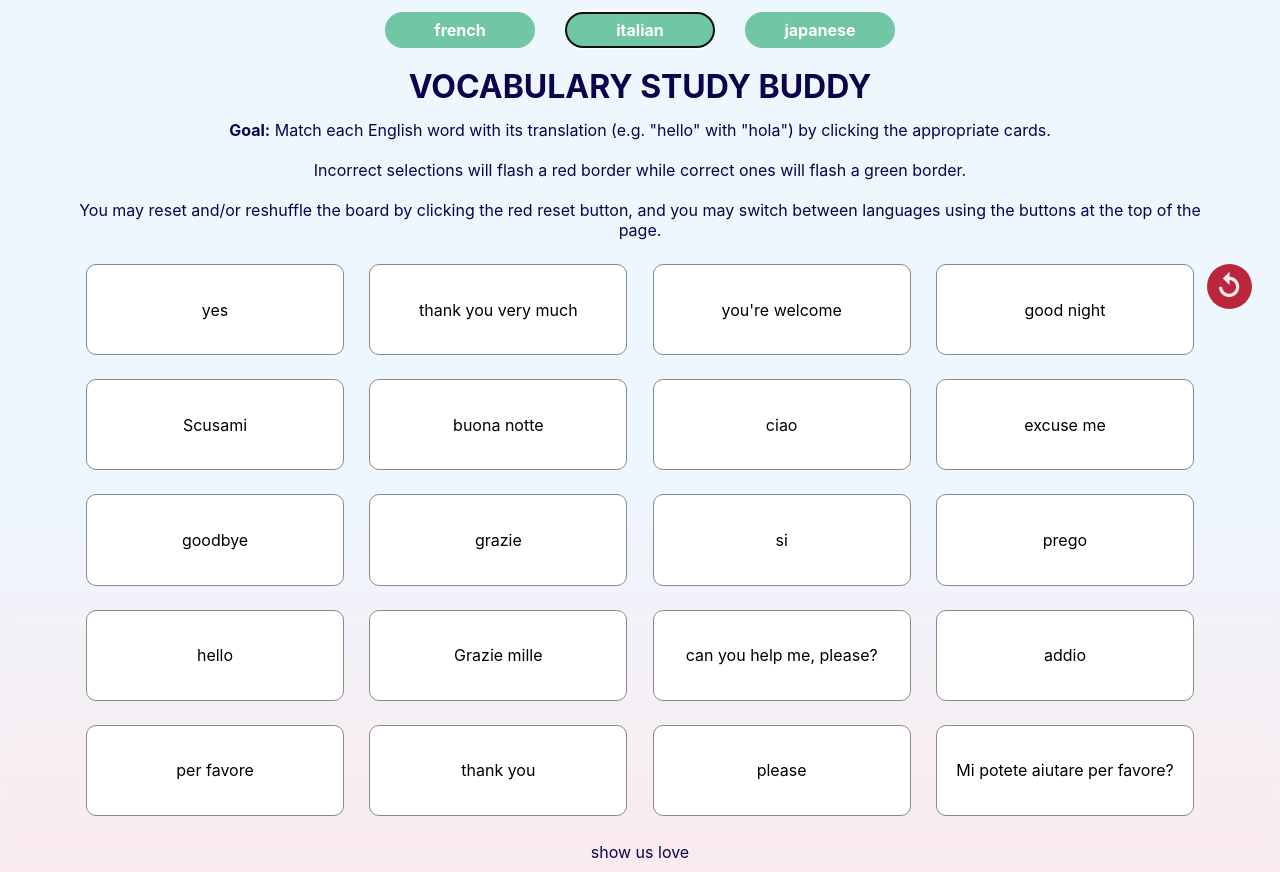
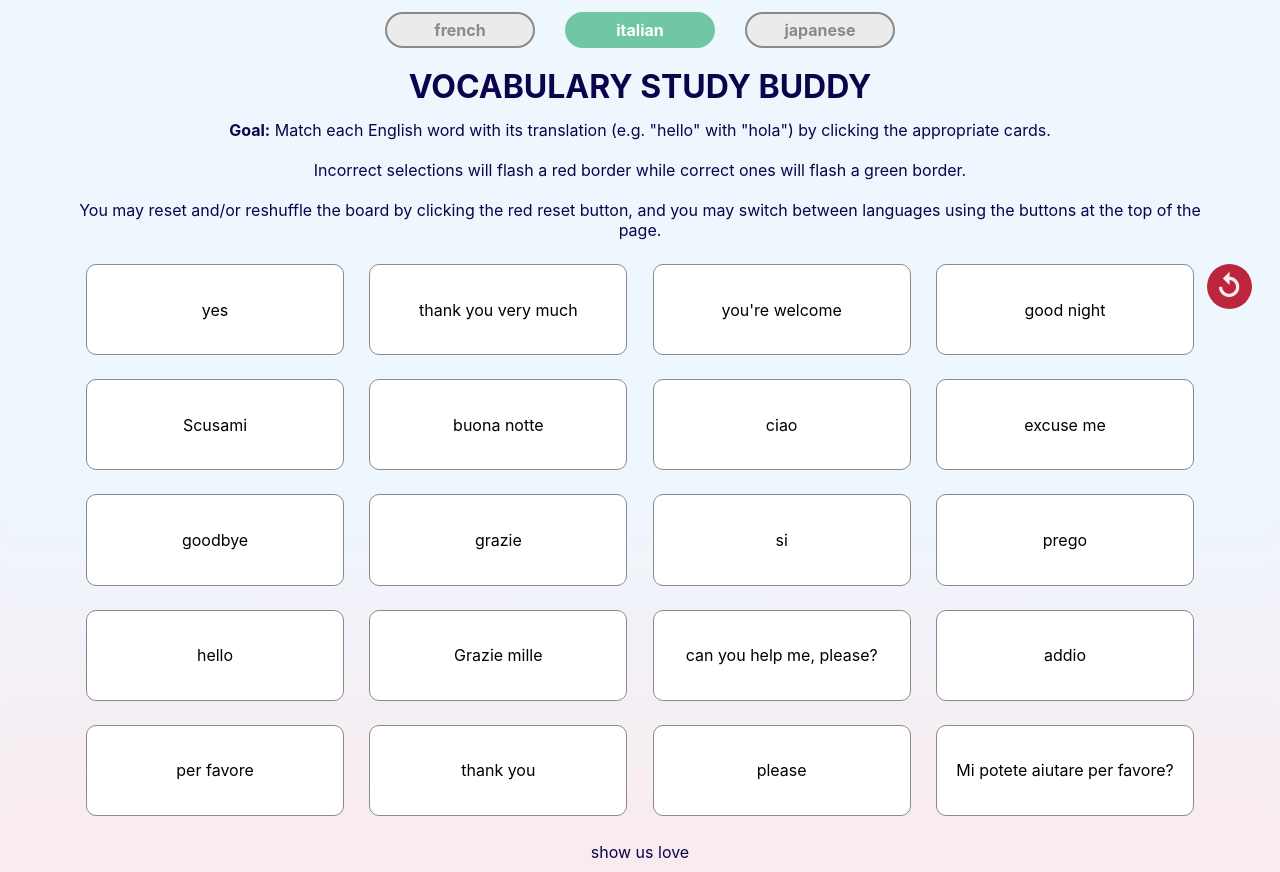
Before and after one commit to chingu-voyages/Vocab-Study-Buddy, a React (Create React App) app: page / in a window 1280 px wide. Built offline with nearby package versions, Linux system fonts and the light colour scheme.

Commit message:
fix language set button focus

```diff
--- a/src/App.js
+++ b/src/App.js
@@ -20,8 +20,7 @@ class App extends Component {
           type='button'
           name={key}
           key={key}
-          className='dataset-btn'
-          autoFocus={this.state.currentDatasetName === key} // currently selected
+          className={`dataset-btn ${this.state.currentDatasetName === key && 'dataset-btn--selected'}`}
           onClick={(e) => this.changeGameDataset(e)}
         >
         {key}
--- a/src/App.scss
+++ b/src/App.scss
@@ -15,15 +15,21 @@
 }
   .dataset-btn {
     width: 150px;
-    background: $medium-green;
+    background: $light-grey;
     font: inherit;
     font-weight: bold;
-    color: $white;
+    color: $medium-grey;
     border: $language-button-border;
     border-radius: 50px;
     padding: 6px;
     margin: 4px 15px;
     cursor: pointer;
+  }
+
+  .dataset-btn--selected {
+    color: white;
+    background-color: $medium-green;
+    border: 2px solid $medium-green;
   }
 
 #header {
--- a/src/_shared.scss
+++ b/src/_shared.scss
@@ -65,7 +65,7 @@ STYLE
 // $box-shadow: 0px 3px 6px $light-grey;
 
 /* LANGUAGE SET BUTTONS */
-$language-button-border: 2px solid $medium-green;
+$language-button-border: 2px solid $medium-grey;
 
 /* CARD */
 $card-border: 1px solid $medium-grey;
```
